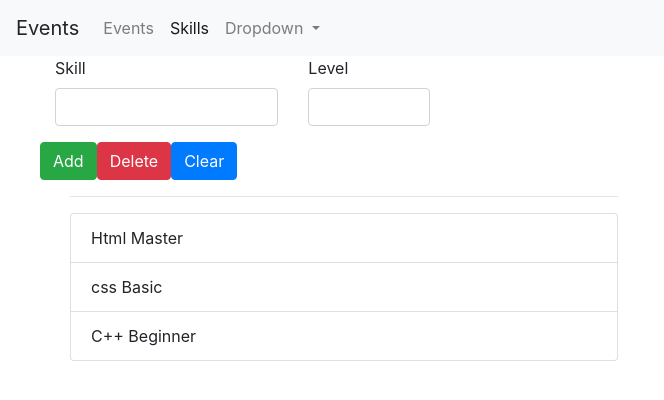
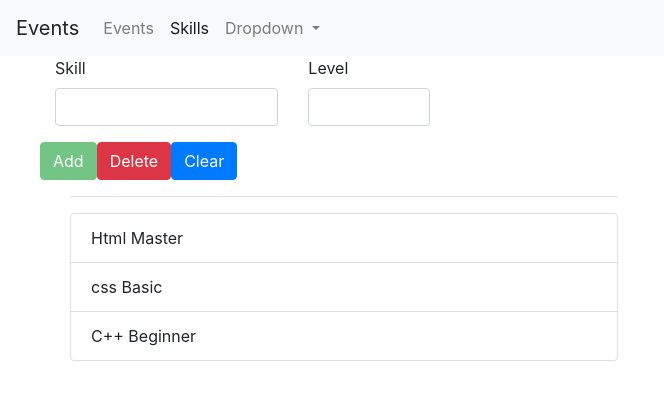
Before and after one commit to macnaer/Angular-Morning, an Angular app in the folder eventScheduler/: page /skills in a window 1280 px wide. Shown: the top 400 px of the page, without its empty margins (0-664 px from the left). Built offline with nearby package versions, Linux system fonts and the light colour scheme.

Commit message:
Added base firm validatin

```diff
--- a/eventScheduler/src/app/app.module.ts
+++ b/eventScheduler/src/app/app.module.ts
@@ -1,5 +1,6 @@
 import { BrowserModule } from '@angular/platform-browser';
 import { NgModule } from '@angular/core';
+import { FormsModule } from '@angular/forms';
 
 import { AppRoutingModule } from './app-routing.module';
 import { AppComponent } from './app.component';
@@ -29,7 +30,8 @@ import { SkillsListService } from "./skills-list/skills-list.service";
   ],
   imports: [
     BrowserModule,
-    AppRoutingModule
+    AppRoutingModule,
+    FormsModule
   ],
   providers: [EventService, SkillsListService],
   bootstrap: [AppComponent]
--- a/eventScheduler/src/app/events/events-list/events-list.component.ts
+++ b/eventScheduler/src/app/events/events-list/events-list.component.ts
@@ -2,7 +2,6 @@ import { Component, OnInit, Output, EventEmitter, ViewChild, ElementRef } from '
 import Event from "../../models/event";
 import Skills from "../../models/skills.model";
 import {EventService} from "../event.service";
-
 
 @Component({
   selector: 'app-events-list',
@@ -38,5 +37,4 @@ export class EventsListComponent implements OnInit {
   onEventSelected(event: Event){
     this.getSelectedEvent.emit(event);
   }
-
 }
--- a/eventScheduler/src/app/skills-list/skills-edit/skills-edit.component.html
+++ b/eventScheduler/src/app/skills-list/skills-edit/skills-edit.component.html
@@ -1,25 +1,31 @@
 <div class="row">
   <div class="col-xs-12">
-    <div>
+    <form (ngSubmit)="onAddSkill(skillsForm)" #skillsForm="ngForm">
       <div class="row">
         <div class="col-sm-5 form-group">
           <label for="name">Skill</label>
           <input type="text" id="name" class="form-control"
-          #skillInput>
+          name="skillName"
+          ngModel
+          required
+          />
         </div>
         <div class="col-sm-3 form-group">
           <label for="level">Level</label>
           <input type="text" id="level" class="form-control"
-          #levelInput>
+           name="level"
+           ngModel
+           required
+          />
         </div>
       </div>
       <div class="row">
         <div class="col-xs-12">
-          <button class="btn btn-success" type="submit" (click)="onAddSkill()">Add</button>
+          <button class="btn btn-success" type="submit" [disabled]="!skillsForm.valid">Add</button>
           <button class="btn btn-danger" type="button">Delete</button>
           <button class="btn btn-primary" type="button">Clear</button>
         </div>
       </div>
-    </div>
+    </form>
   </div>
 </div>
--- a/eventScheduler/src/app/skills-list/skills-edit/skills-edit.component.ts
+++ b/eventScheduler/src/app/skills-list/skills-edit/skills-edit.component.ts
@@ -1,5 +1,5 @@
-import { Component, OnInit, ViewChild, ElementRef, EventEmitter, Output } from '@angular/core';
-
+import { Component, OnInit,  EventEmitter, Output } from '@angular/core';
+import { NgForm } from '@angular/forms';
 import Skills from "../../models/skills.model";
 
 @Component({
@@ -8,16 +8,15 @@ import Skills from "../../models/skills.model";
   styleUrls: ['./skills-edit.component.scss']
 })
 export class SkillsEditComponent implements OnInit {
-  @ViewChild('skillInput', { static: false }) skillInputRef: ElementRef;
-  @ViewChild('levelInput', { static: false }) levelInputRef: ElementRef;
+
   @Output() skillsAdded = new EventEmitter<Skills>();
   constructor() { }
   ngOnInit() {
   }
-  onAddSkill(){
-    const newSkill = this.skillInputRef.nativeElement.value;
-    const newLevel = this.levelInputRef.nativeElement.value;
-    const newSkills = new Skills(newSkill, newLevel);
+  onAddSkill(form: NgForm){
+    const value = form.value;
+    console.log(form.value);
+    const newSkills = new Skills(value.skillName, value.level);
     this.skillsAdded.emit(newSkills);
   }
 }
```
